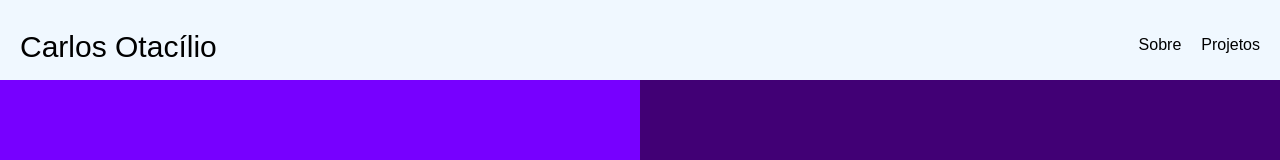
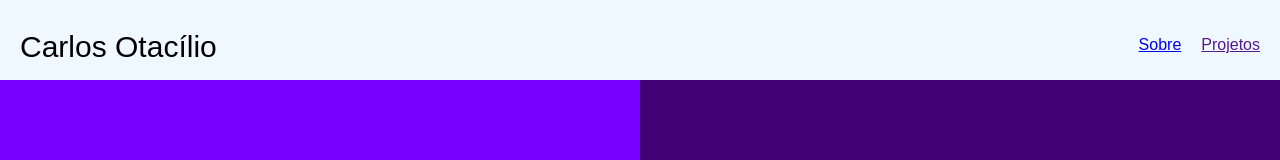
Before and after one commit to https-carlos/https-carlos.github.io, a plain HTML site: page index.html in a window 1280 px wide. Shown: the top 160 px of the page. Drawn offline with Linux system fonts and the light colour scheme.

Commit message:
Update index.html

```diff
--- a/index.html
+++ b/index.html
@@ -16,8 +16,8 @@
                 <p>Carlos Otacílio</p>
         </div>
         <div class="headerd">
-            <p>Sobre</p>
-            <p>Projetos</p>
+            <a href="https://https-carlos.github.io/curriculo/"><p>Sobre</p></a>
+            <a href=""><p>Projetos</p></a>
         </div>
     </div>
         <div class="main">
```
